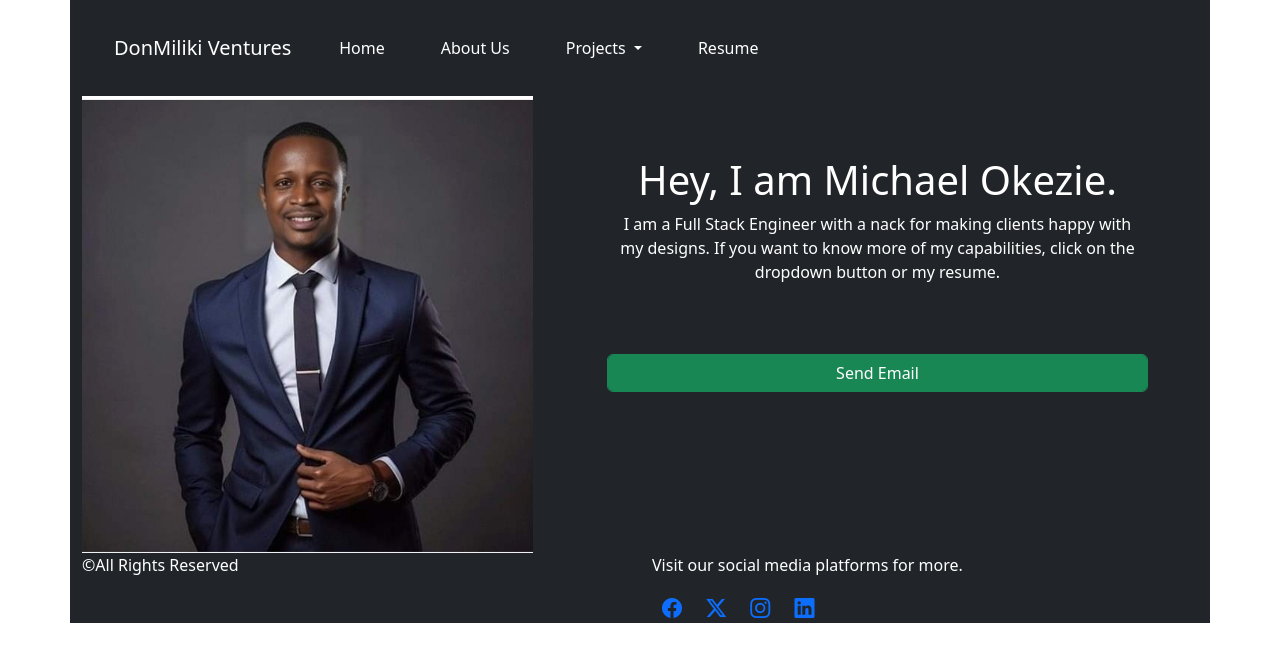
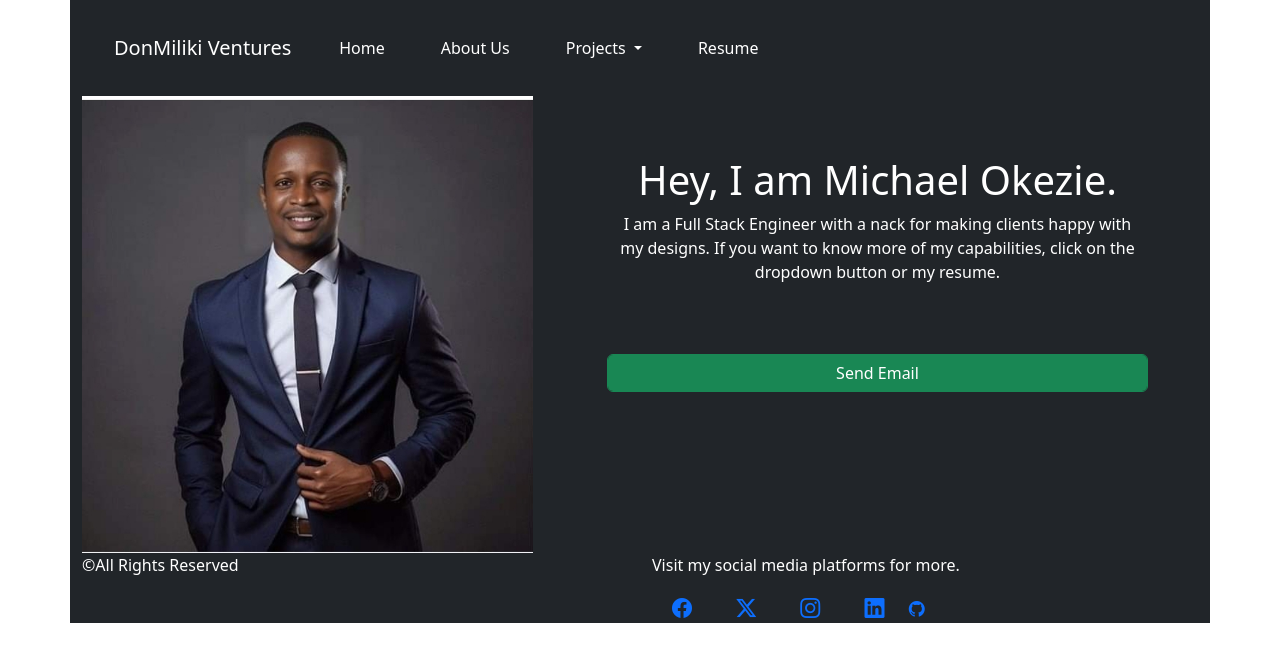
Before and after one commit to DonMiliki/training, a plain HTML site: page portfolio.html in a window 1280 px wide. Drawn offline with nearby package versions, Linux system fonts and the light colour scheme.

Commit message:
modified portfolio

```diff
--- a/portfolio.html
+++ b/portfolio.html
@@ -15,7 +15,8 @@
     }
     .icons{
         font-size: 20px;
-        margin: 10px;
+        margin: 20px;
+
     }
   </style>
   <body>
@@ -71,7 +72,8 @@
                     <p style="text-align: center;">I am a Full Stack Engineer with a nack for making clients happy with my designs.
                         If you want to know more of my capabilities, click on the dropdown button or my resume.</p></div>
                         <div style=" margin: 40px; padding: 10px;">
-                            <button type="submit" class="btn btn-success form-control">Send Email</button>
+                            <!-- <button type="submit" class="btn btn-success form-control">Send Email</button> -->
+                            <a href="https://mail.google.com/mail/u/0/#inbox?compose=new" class="btn btn-success form-control" role="button">Send Email</a>
                         </div>
                 </div>
             </div>
@@ -83,11 +85,12 @@
             <div class="row">
 
                 <div class="col-md-6"><p> &copy;All Rights Reserved</p></div>
-                <div class="col-md-6"><p>Visit our social media platforms for more.</p>
-                    <a href="#"><i class="bi bi-facebook icons"></i></a>
-                    <a href="#"><i class="bi bi-twitter-x icons"></i></a>
-                    <a href="#"><i class="bi bi-instagram icons"></i></a>
-                    <a href="#"><i class="bi bi-linkedin icons"></i></a>
+                <div class="col-md-6"><p>Visit my social media platforms for more.</p>
+                    <a href="https://web.facebook.com/Milikiyoo"><i class="bi bi-facebook icons"></i></a>
+                    <a href="https://x.com/MOkezie23065?t=VFRaM6Zjes3zfuCzpC9QCA&s=09"><i class="bi bi-twitter-x icons"></i></a>
+                    <a href="https://www.instagram.com/okezieosinachi?igsh=MWdnMWw3YjQ1amptOA=="><i class="bi bi-instagram icons"></i></a>
+                    <a href="https://www.linkedin.com/in/michael-okezie-1905aa27a?utm_source=share&utm_campaign=share_via&utm_content=profile&utm_medium=android_app"><i class="bi bi-linkedin icons"></i></a>
+                    <a href="https://github.com/DonMiliki"><i class="bi bi-github"></i></a>
                 </div>
             </div>
         </div>
```
